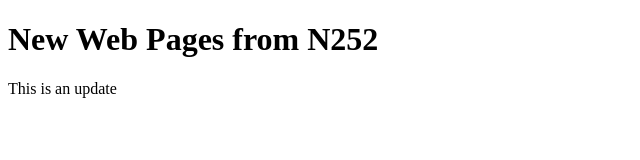
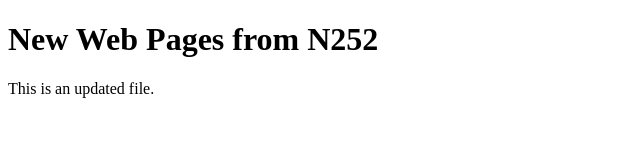
Before and after one commit to charliecalvert/JavaScriptBasics02, a plain HTML site: page index.html in a window 1280 px wide. Shown: the full height of the page, 0-640 px from the left. Drawn offline with nearby package versions, Linux system fonts and the light colour scheme.

Commit message:
Updating the update paragraph.

```diff
--- a/index.html
+++ b/index.html
@@ -9,6 +9,6 @@
     </head>
     <body>
         <h1>New Web Pages from N252</h1>
-        <p>This is an update</p>
+        <p>This is an updated file.</p>
     </body>
 </html>
```
